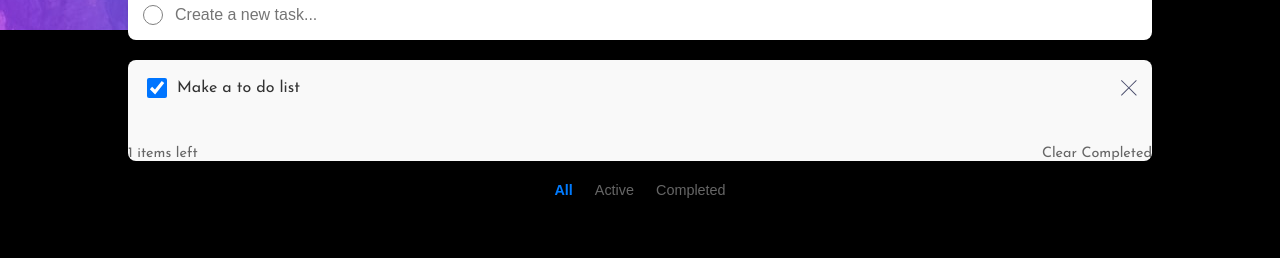
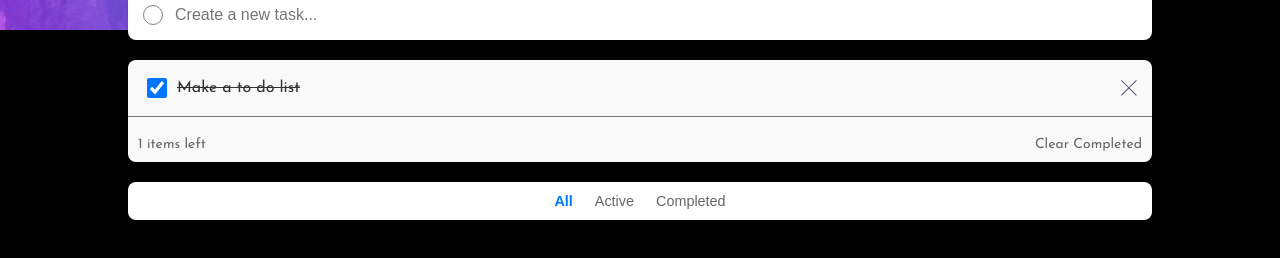
Before and after one commit to DorianTrazos/to-doList, a plain HTML site: page index.html in a window 1280 px wide. Both pictures are taken after a click on the checkbox "Make a to do list". Shown: the part 150-408 px from the top of the page. Drawn offline with Linux system fonts and the light colour scheme.

```diff
--- a/css/styles.css
+++ b/css/styles.css
@@ -123,7 +123,7 @@
   flex-direction: column;
   gap: 10px;
   background: #f9f9f9;
-  border-radius: 8px;
+  border-radius: 8px 8px 0 0;
 }
 
 .task-container {
@@ -147,6 +147,11 @@
   margin-right: 10px;
 }
 
+.completed {
+  text-decoration: line-through;
+  color: #b3b3b3;
+}
+
 
 .task-label {
   flex: 1;
@@ -165,9 +170,14 @@
   display: flex;
   justify-content: space-between;
   align-items: center;
-  margin-top: 20px;
-  font-size: 0.9rem;
+  font-size: 14px;
   color: #666;
+  padding: 10px;
+  border-top: #7a7a7a solid 1px;
+  background: #f9f9f9;
+  border-radius: 0 0 8px 8px;
+  padding-top: 20px;
+
 }
 
 .filters {
@@ -175,6 +185,9 @@
   justify-content: center;
   gap: 10px;
   margin-top: 20px;
+  background-color: white;
+  padding: 10px;
+  border-radius: 8px;
 }
 
 .filter {
@@ -183,6 +196,7 @@
   color: #666;
   cursor: pointer;
   font-size: 0.9rem;
+  cursor: pointer;
 }
 
 .filter--active {
--- a/index.html
+++ b/index.html
@@ -28,13 +28,13 @@
           <div class="to-do-list" id="to-do-list">
             <div class="task-container" id="task-container">
               <input class="checkbox-style" type="checkbox" id="checkbox" />
-              <label for="checkbox" class="task-label">Make a to do list</label>
-              <img class="delete-button" src="./assets/icon-cross.svg" alt="delete button" />
+              <label for="checkbox" class="task-label" id="task-label">Make a to do list</label>
+              <img id='delete-button'class="delete-button" src="./assets/icon-cross.svg" alt="delete button" />
             </div>
-            <div class="list-footer">
+          </div>
+          <div class="list-footer">
             <span id="items-left">1 items left</span>
             <span id="delete-completed">Clear Completed</span>
-          </div>
           </div>
 
           <div class="filters">
--- a/js/scripts.js
+++ b/js/scripts.js
@@ -1,7 +1,100 @@
-const tasks = [
+
+// INSTRUCCIONES
+// Crea la interfaz básica
+// Pinta la tarea en el HTML a mano para saber cual será la estructura que tendrás que replicar en JS
+// Haz que esa tarea se pueda completar / descompletar y eliminar.
+// Cuando todo eso funcione, pinta la tarea desde JS, quítala del HTML y comprueba que todo funciona igual
+// La mecánica de esta aplicación es trabajar con el array de "tasks" y cada vez que haya un cambio (añadir tarea, modificar tarea, eliminar tarea), repintar todo el array en HTML.
+// Cuando lo hagáis correctamente, os daréis cuenta de que las tareas se duplican, eso es porque al repintar se añaden las tareas a las que ya estaban. Para evitar que pase esto hay que vaciar el contenedor donde pintáis. Esto se hace con contenedor.textContent = "", de esta forma eliminais todo lo que hay dentro antes de volver a pintar las tareas.
+// Acordaos de que existen los atributos data- son muy útiles en este tipo de ejercicios
+
+const formElement = document.getElementById('form');
+const inputElement = document.getElementById('input-to-do');
+const tasksElement = document.querySelector('.todo-list');
+
+
+//elementos de cada task
+const todoListElement = document.getElementById('to-do-list');
+const checkboxElement = document.getElementById('checkbox');
+const deleteButtonElement=document.getElementById('delete-button');
+const taskLabelElement= document.getElementById('task-label');
+const taskElement=document.getElementById('task');
+const taskContainerElement=document.getElementById('task-container');
+
+
+
+
+const modeChangeElement=document.getElementById('mode-button')
+
+
+
+let allTasks = [
     {
       id: Date.now(),
       name: 'Comprar el pan',
       completed: false
     }
   ];
+
+//   const FILTERS = {
+//     ALL: 'all',
+//     ACTIVE: 'active',
+//     COMPLETED: 'completed'
+//   };
+
+//   let currentFilter=FILTERS.ALL;
+
+  let darkmMode=false;
+
+  const changeTheme = () => {
+  };
+
+  const countItemsLeft = () => {
+  };
+
+  const filterTasks=() => {
+  };
+
+  const insertTasks = () => {
+  };
+
+  const completeTask = () => {
+
+    if (checkboxElement.checked) {
+      taskLabelElement.classList.add('completed');
+    }else
+      taskLabelElement.classList.remove('completed');
+    };
+
+
+  const deleteTask = () => {
+
+    todoListElement.remove(taskContainerElement);
+
+
+
+  };
+
+
+const createTask = task => {
+};
+
+const setFilter=filterTarget => {
+};
+
+const deleteAllCompletedTasks=() => {
+};
+
+insertTasks();
+
+// formElement.addEventListener('submit', event => {
+// });
+
+// // filtersElement.addEventListener('click', event => {
+// // });
+
+// deleteCompleteElement.addEventListener('click', deleteAllCompletedTasks);
+
+// switchElement.addEventListener('click', changeTheme);
+checkboxElement.addEventListener('click', completeTask);
+deleteButtonElement.addEventListener('click', deleteTask);
```
